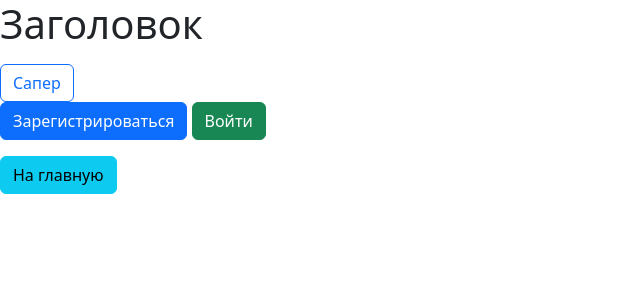
After one commit to AlexZloy-code/WEB_project_YL, a Python web app: template templates/index.html in a window 1280 px wide. The commit adds this page. Shown: the top 300 px of the page, without its empty margins (0-640 px from the left). Run offline with Jinja, Linux system fonts and the light colour scheme; the template is opened without the code that fills it, so the values that code supplies are empty.

Commit message:
visual fixes

```diff
--- a/main.py
+++ b/main.py
@@ -26,7 +26,7 @@ def main():
 @app.route("/index")
 def index():
     db_sess = db_session.create_session()
-    return render_template("base.html", title='Главная')
+    return render_template("index.html", title='Главная')
 
 # Обработка игры
 @app.route('/minesweeper')
@@ -68,7 +68,7 @@ def interact_cell():
                         'upd_field': render_template('mineField.html', field=game.transformed_matrix)})
 
     print(f'Try to {data['interact_type']} cell {game.selected_cell_id}')
-    return jsonify({'message': f'Try to {data['interact_type']} cell {game.selected_cell_id}',
+    return jsonify({'message': '',
                     'upd_field': render_template('mineField.html', field=game.transformed_matrix)})
 
 
--- /dev/null
+++ b/templates/index.html
@@ -0,0 +1,4 @@
+{% extends "base.html" %}
+    {% block content %}
+    <a href="minesweeper" type="button" class="btn btn-outline-primary">Сапер</a>
+    {% endblock %}
--- a/templates/minesweeper.html
+++ b/templates/minesweeper.html
@@ -8,7 +8,7 @@
         </div>
         <!-- Сообщение игроку -->
         <h2 id="message"> {{ Message }} </h2>
-        <p id="debug"></p>
+        <p id="debug" class="hidden"></p>
         <div id = 'buttons'>         <!-- Генерация разных кнопок -->
             {% if start == True %}   <!-- Генерация кнопок выбора сложности  -->
                 <a class="choose_btn btn btn-secondary" id="diffEasy" href="javascript:start_game('diffEasy', '/minesweeper/start');">Лёгкий</a>
```
Also changed, not shown: 1 other file.
